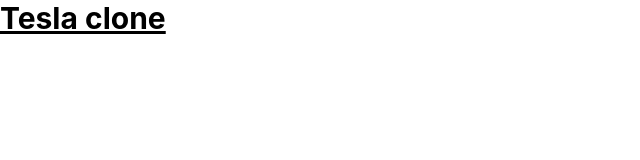
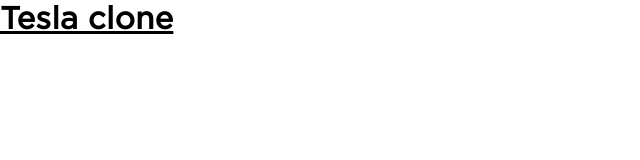
Before and after one commit to matthewhefferon/tesla-clone-yt, a React (Create React App) app: page / in a window 1280 px wide. Shown: the top 160 px of the page, without its empty margins (0-640 px from the left). Built offline with nearby package versions, Linux system fonts and the light colour scheme.

Commit message:
Added font

```diff
--- a/src/index.css
+++ b/src/index.css
@@ -2,16 +2,11 @@
 @tailwind components;
 @tailwind utilities;
 
-body {
-  margin: 0;
-  font-family: -apple-system, BlinkMacSystemFont, 'Segoe UI', 'Roboto', 'Oxygen',
-    'Ubuntu', 'Cantarell', 'Fira Sans', 'Droid Sans', 'Helvetica Neue',
-    sans-serif;
-  -webkit-font-smoothing: antialiased;
-  -moz-osx-font-smoothing: grayscale;
+@font-face {
+  font-family: "Gotham Book";
+  src: url("./assets/GothamSSm-Book_Web.woff2");
 }
 
-code {
-  font-family: source-code-pro, Menlo, Monaco, Consolas, 'Courier New',
-    monospace;
+* {
+  font-family: "Gotham Book", sans-serif;
 }
```
Also changed, not shown: src/assets/GothamSSm-Book_Web.woff2 (added).
